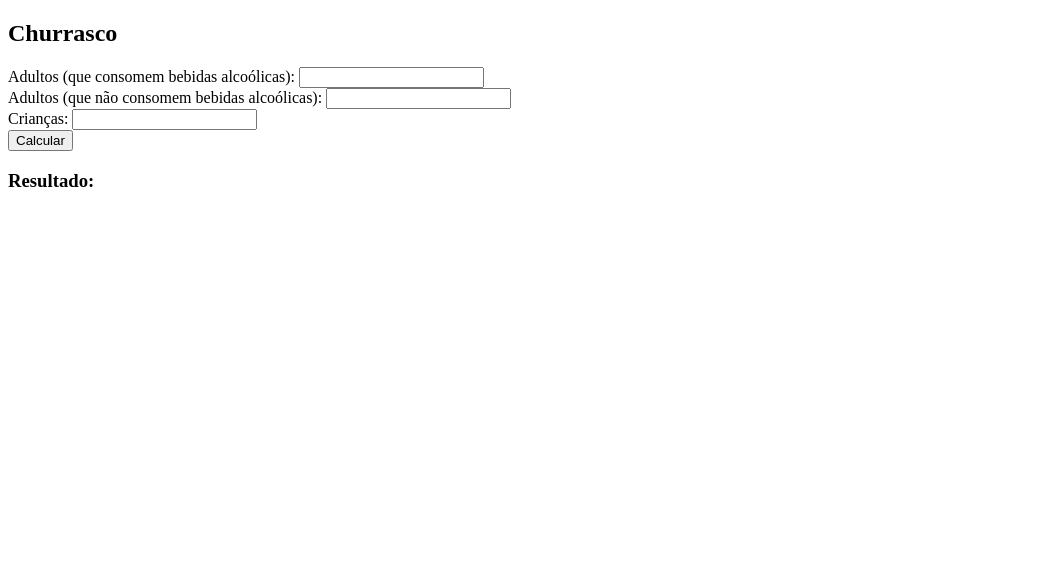
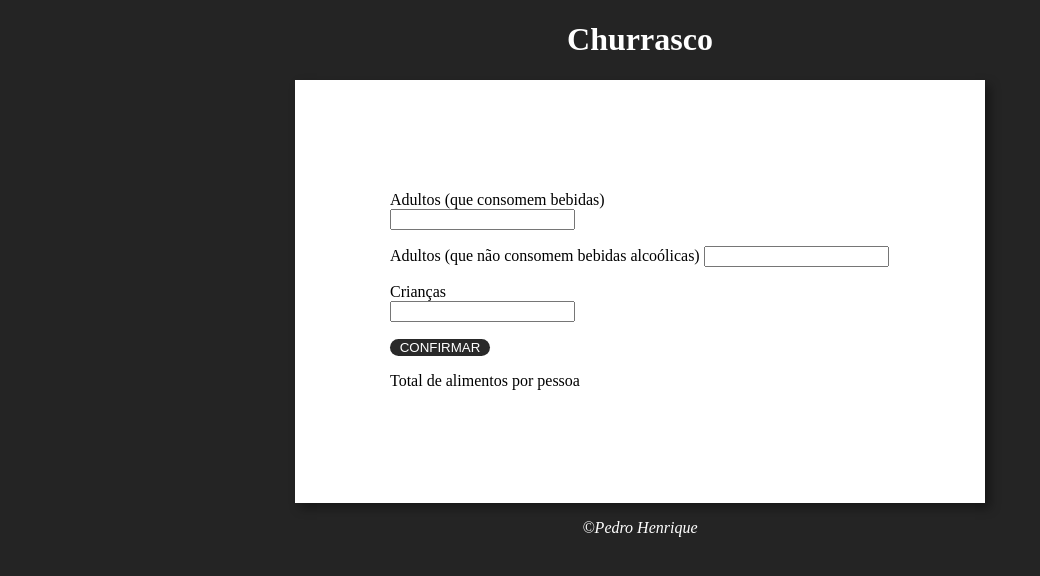
Before and after one commit to PedroHenriquePDS/ChurrascoJS, a plain HTML site: page index.html in a window 1280 px wide. Shown: the whole page, without its empty margins (0-1040 px from the left). Drawn offline with Linux system fonts and the light colour scheme.

Commit message:
Add files via upload

```diff
--- a/index.html
+++ b/index.html
@@ -1,32 +1,47 @@
 <!DOCTYPE html>
+<html lang="en">
+<head>
+    <meta charset="UTF-8">
+    <meta http-equiv="X-UA-Compatible" content="IE=edge">
+    <meta name="viewport" content="width=device-width, initial-scale=1.0">
+    <title>Churrasco</title>
+    <link rel="stylesheet" href="style.css">
 
-<html lang="en">
+</head>
+<body>
+    <header>
+            <h1>Churrasco</h1>
+    </header>
+    <section>
+            <div>
+                <p> <div>   Adultos (que consomem bebidas) </div>  <br>
+                    <input type="number" name="ano" id="bebe" min="0"s>
+                </p>
+                <p>
+                    <div>Adultos (que não consomem bebidas alcoólicas) <br></div>
+                    <input type="number" name="ano" id="nbebe" min="0"s>
+                </p>
+                <p>
+                    Crianças <br>
+                    <input type="number" name="ano" id="crianca" min="0"s>
+                </p>
 
 
+                <p>
+                    <input type="button" value="CONFIRMAR" id="confirmar" onclick="confir()">
+                </p>
+
+                <div id="res">Total de alimentos por pessoa</div>
+            </div>
+            <div id="resto">
+
+            </div>
+    </section>
+    <footer>
+        <p>&copy;Pedro Henrique</p>
+    </footer>
+   <script src="script.js"></script>
 
 
-<head>
-<meta charset="UTF-8">
-<meta name="viewport" content="width=device-width, initial-scale=1.0">
-<title>Churrasco</title>
-
-</head>
-
-
-
-
-<body>
-
-<h2>Churrasco</h2>
-<form id="churrascoForm">
-<label for="adultosComAlcool">Adultos (que consomem bebidas alcoólicas):</label>
-<input type="number" id="adultosComAlcool" required><br>
-<label for="adultosSemAlcool">Adultos (que não consomem bebidas alcoólicas):</label>
-<input type="number" id="adultosSemAlcool" required><br>
-<label for="criancas">Crianças:</label>
-<input type="number" id="criancas" required><br>
-<button type="submit">Calcular</button>
-</form>
-
-<h3>Resultado:</h3>
-<p id="resultado"></p>
+</body>
+</html>
--- a/script.js
+++ b/script.js
@@ -1,37 +1,56 @@
+function confir(){
+    let bebe = window.document.getElementById('bebe')
+    let naoBebe = window.document.getElementById('nbebe')
+    let crianca = window.document.getElementById('crianca')
+    let res = window.document.getElementById('res')
 
-let adultosComAlcool, adultosSemAlcool, criancas, adultos, pessoas;
+    if(Number(bebe.value) == 0|| Number(naoBebe.value) == 0 || Number(crianca.value) == 0){
 
-let carne, acompanhamentos, cerveja, refrigerante, agua;
-console.log("--- Churrasco ---\n");
-const readline = require('readline');
-const rl = readline.createInterface({
-input: process.stdin,
-output: process.stdout
-});
+        alert('Digite um valor')
+    }else{
+
+        res.innerHTML = ''
+    let criancaCarne = 0.2
+    let adultocarne = 0.4
+    let acom = 0.2
+    let cerveja = 2
+    let refrigerante = 0.5
+    let agua = 0.5
+
+    let crianca
+    let nBebe
+    let bebe
 
 
-rl.question("Adultos (que consomem bebidas alcoólicas).......: ", (inputAdultosComAlcool) => {
-adultosComAlcool = parseInt(inputAdultosComAlcool);
-rl.question("Adultos (que não consomem bebidas alcoólicas)...: ", (inputAdultosSemAlcool) => {
-adultosSemAlcool = parseInt(inputAdultosSemAlcool);
-rl.question("Crianças........................................: ", (inputCriancas) => {
-criancas = parseInt(inputCriancas);
-adultos = adultosComAlcool + adultosSemAlcool;
-pessoas = adultos + criancas;
-carne = 0.4 * adultos + 0.2 * criancas;
-acompanhamentos = 0.2 * pessoas;
-cerveja = 2 * adultosComAlcool;
-refrigerante = 0.5 * (adultosSemAlcool + criancas);
-agua = 0.4 * pessoas;
+    crianca = Number(crianca.value) * criancaCarne
+    nBebe = Number(naoBebe.value) * adultocarne
+    bebe = Number(bebe.value) * adultocarne
+    let calcCar = nBebe + bebe +crianca
+    res.innerHTML += ` <p>Total de Carne: ${calcCar}kg</p>`
 
-console.log();
 
-console.log(`Carne.............: ${carne.toFixed(1)}kg`);
-console.log(`Acompanhamentos...: ${acompanhamentos.toFixed(1)}kg`);
-console.log(`Cerveja...........: ${cerveja.toFixed(1)}l`);
-console.log(`Refrigerante......: ${refrigerante.toFixed(1)}l`);
-console.log(`Água..............: ${agua.toFixed(1)}l`);
-rl.close();
-});
-});
-});
+    crianca = Number(crianca.value) * acom
+    nBebe = Number(naoBebe.value) * acom
+    bebe = Number(bebe.value) * acom
+    let acompa = nBebe + bebe + crianca
+    res.innerHTML += ` <p>Total de acompanhamento : ${acompa}kg</p>`
+
+    bebe = Number(naoBebe.value) * cerveja
+    res.innerHTML += ` <p>Total de cerveja : ${bebe.toFixed(2)}kg</p>`
+
+
+
+    nBebe = Number(naoBebe.value) * refrigerante
+    crianca = Number(crianca.value) * refrigerante
+    let total = crianca + nBebe
+    res.innerHTML += ` <p>Totoal de refrigerante : ${total.toFixed(2)}kg</p>`
+
+    crianca = Number(crianca.value) * agua
+    nBebe = Number(naoBebe.value) * agua
+    bebe = Number(bebe.value) * agua
+    let soma = bebe + nBebe + crianca
+
+    res.innerHTML += ` <p>Total de água : ${soma.toFixed(2)}L</p>`
+
+    }
+}
--- a/style.css
+++ b/style.css
@@ -1,55 +1,37 @@
-
-body {
-	font-family: Arial, sans-serif;
-	color: rgb(248, 242, 242);
-	background-color: rgb(29, 29, 29);
+body{
+    font-family: 'Lucida Sans', 'Lucida Sans Regular', 'Lucida Grande', 'Lucida Sans Unicode', Geneva, Verdana, sans-serif 25px;
+    background-color: rgb(36, 36, 36);
 }
-
-
-header {
-	background-color: rgb(29, 29, 29);
-	color: rgb(248, 242, 242);
-	padding: 20px;
-	text-align: center;
+header{
+    color: white;
+    text-align: center;
 }
-
-
-h2 {
-	font-size: 24px;
-	margin-bottom: 20px;
-	text-align: center;
-	text-transform: uppercase;
-	letter-spacing: 2px;
-}
-
-
-p {
-	font-size: 16px;
-	line-height: 1.5;
-	margin-bottom: 40px;
-	color: rgb(248, 242, 242);
-	text-align: center;
+section{
+    background: white;
+    padding: 95px;
+    width: 500px;
+    margin: auto;
+    box-shadow: 5px 5px 10px rgba(0, 0, 0, 0.388);
 
 }
-
-
-.serif {
-	font-family: Georgia, serif;
+div{
+    display: inline-block;
 }
-
-.sans-serif {
-	font-family: Helvetica, Arial, sans-serif;
+input[type='button']{
+    width: 100px;
+    color: white;
+    background-color: rgb(41, 41, 41);
+    border-radius: 10px;
+    border: none    ;
+    transition: 0.5s ease;
+    display: inline;
 }
-
-
-.display {
-	font-family: "Impact", Charcoal, sans-serif;
+input[type='button']:hover{
+    background-color: black;
+    cursor: pointer;
 }
-
-.handwriting {
-	font-family: "Comic Sans MS", cursive, sans-serif;
+footer{
+    color: white;
+    text-align: center;
+    font-style: italic;
 }
-
-.monospace {
-	font-family: "Courier New", Courier, monospace;
-}
```
